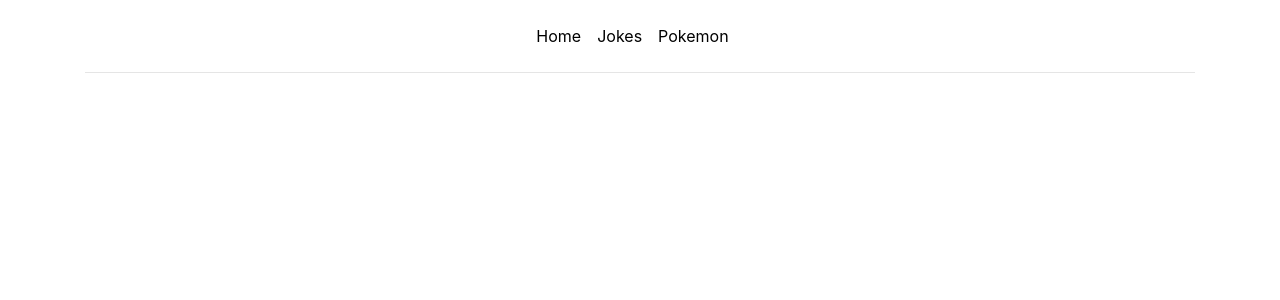
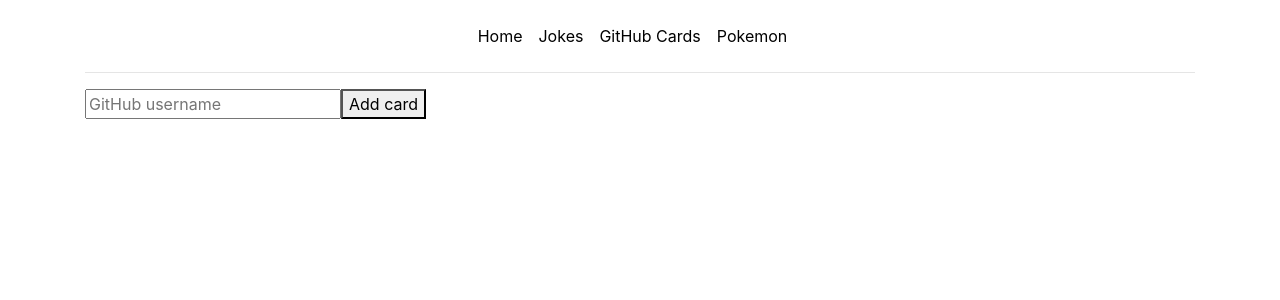
Before and after one commit to ElliotWhiley/demo, a React (Create React App) app: page /github-cards in a window 1280 px wide. Shown: the top 300 px of the page. Built offline with nearby package versions, Linux system fonts and the light colour scheme.

Commit message:
Implement api call to retrieve profile cards from GitHub

```diff
--- a/src/components/App.js
+++ b/src/components/App.js
@@ -2,6 +2,7 @@ import "../styles/App.css";
 import { BrowserRouter as Router, Switch, Route, Link } from "react-router-dom";
 import Home from "./Home";
 import Jokes from "./Jokes";
+import GitHubCards from "./GitHubCards";
 import Pokemon from "./Pokemon";
 
 const App = () => {
@@ -30,6 +31,14 @@ const App = () => {
 							<li>
 								<Link
 									className="nav-link px-2 link-dark"
+									to="/github-cards"
+								>
+									GitHub Cards
+								</Link>
+							</li>
+							<li>
+								<Link
+									className="nav-link px-2 link-dark"
 									to="/pokemon"
 								>
 									Pokemon
@@ -46,6 +55,9 @@ const App = () => {
 							<Route path="/jokes">
 								<Jokes />
 							</Route>
+							<Route path="/github-cards">
+								<GitHubCards />
+							</Route>
 							<Route path="/pokemon">
 								<Pokemon />
 							</Route>
--- /dev/null
+++ b/src/components/Card.js
@@ -0,0 +1,18 @@
+const Card = (props) => {
+	return (
+		<div className="github-profile" style={{ margin: "1rem" }}>
+			<img src={props.avatar_url} alt="" />
+			<div
+				className="info"
+				style={{ display: "inline-block", marginLeft: 10 }}
+			>
+				<div className="name" style={{ fontSize: "125%" }}>
+					{props.name}
+				</div>
+				<div className="company">{props.company}</div>
+			</div>
+		</div>
+	);
+};
+
+export default Card;
--- /dev/null
+++ b/src/components/CardList.js
@@ -0,0 +1,13 @@
+import Card from "./Card.js";
+
+const CardList = (props) => {
+	return (
+		<div>
+			{props.profiles.map((profile) => (
+				<Card key={profile.id} {...profile} />
+			))}
+		</div>
+	);
+};
+
+export default CardList;
--- /dev/null
+++ b/src/components/Form.js
@@ -0,0 +1,39 @@
+import { useState } from "react";
+import axios from "axios";
+
+const Form = (props) => {
+	const [userName, setUserName] = useState("");
+
+	const handleSubmit = async (event) => {
+		event.preventDefault();
+		let response;
+		try {
+			response = await axios.get(
+				`https://api.github.com/users/${userName}`
+			);
+		} catch (exception) {
+			console.log("caught it!", exception);
+			return;
+		}
+
+		props.onSubmit(response.data);
+		setUserName("");
+		document.getElementById("username-input").focus();
+	};
+
+	return (
+		<form onSubmit={handleSubmit}>
+			<input
+				type="text"
+				value={userName}
+				onChange={(event) => setUserName(event.target.value)}
+				placeholder="GitHub username"
+				required
+				id="username-input"
+			/>
+			<button>Add card</button>
+		</form>
+	);
+};
+
+export default Form;
--- /dev/null
+++ b/src/components/GitHubCards.js
@@ -0,0 +1,16 @@
+import React, { useState } from "react";
+import Form from "./Form.js";
+import CardList from "./CardList.js";
+
+const GitHubCards = () => {
+	const [profiles, setProfiles] = useState([]);
+
+	return (
+		<React.Fragment>
+			<Form onSubmit={(profile) => setProfiles([...profiles, profile])} />
+			<CardList profiles={profiles} />
+		</React.Fragment>
+	);
+};
+
+export default GitHubCards;
```
